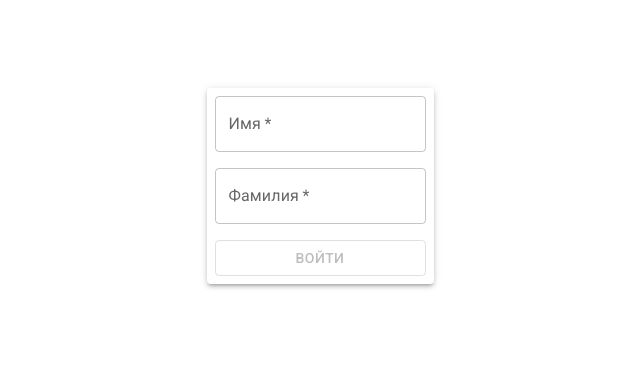
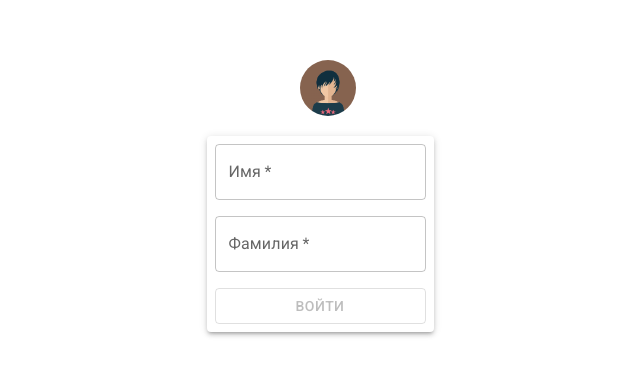
Before and after one commit to MaksimAndreevich/comment-wall, a React (Create React App) app: page / in a window 1280 px wide. Shown: the part 214-590 px from the top of the page, without its empty margins (320-960 px from the left). Built offline with nearby package versions, Linux system fonts and the light colour scheme.

Commit message:
avatar select

```diff
--- /dev/null
+++ b/src/components/AvatarSelect.tsx
@@ -0,0 +1,102 @@
+import * as React from "react";
+import Box from "@mui/material/Box";
+import Avatar from "@mui/material/Avatar";
+import Menu from "@mui/material/Menu";
+import MenuItem from "@mui/material/MenuItem";
+import IconButton from "@mui/material/IconButton";
+import Tooltip from "@mui/material/Tooltip";
+import { useStore } from "../stores";
+import { observer } from "mobx-react-lite";
+
+const avatarsList: string[] = [
+  "/static/avatars/112.png",
+  "/static/avatars/0158.png",
+  "/static/avatars/231.png",
+  "/static/avatars/488.png",
+  "/static/avatars/5833.png",
+  "/static/avatars/5903.png",
+];
+
+export const AvatarSelect = observer(() => {
+  const store = useStore("mainStore");
+  //TODO: e: type
+  const handleChangeAvatar = (e: any) => {
+    const { avatarPath } = e.currentTarget.dataset;
+    store.setUserAvatar(avatarPath);
+  };
+  const [anchorEl, setAnchorEl] = React.useState<null | HTMLElement>(null);
+  const open = Boolean(anchorEl);
+  const handleClick = (event: React.MouseEvent<HTMLElement>) => {
+    setAnchorEl(event.currentTarget);
+  };
+  const handleClose = () => {
+    setAnchorEl(null);
+  };
+  return (
+    <React.Fragment>
+      <Box sx={{ padding: 1, alignItems: "center", textAlign: "center" }}>
+        <Tooltip title="Выбор аватара">
+          <IconButton
+            onClick={handleClick}
+            size="large"
+            sx={{ ml: 2 }}
+            aria-controls={open ? "account-menu" : undefined}
+            aria-haspopup="true"
+            aria-expanded={open ? "true" : undefined}
+          >
+            <Avatar sx={{ width: 56, height: 56 }} src={store.user.avatar} />
+          </IconButton>
+        </Tooltip>
+      </Box>
+      <Menu
+        anchorEl={anchorEl}
+        id="account-menu"
+        open={open}
+        onClose={handleClose}
+        onClick={handleClose}
+        PaperProps={{
+          elevation: 0,
+          sx: {
+            overflow: "visible",
+            filter: "drop-shadow(0px 2px 8px rgba(0,0,0,0.32))",
+            mt: 1.5,
+            "& .MuiAvatar-root": {
+              width: 32,
+              height: 32,
+              ml: -0.5,
+              mr: 1,
+            },
+            "&:before": {
+              content: '""',
+              display: "block",
+              position: "absolute",
+              top: 0,
+              right: 14,
+              width: 10,
+              height: 10,
+              bgcolor: "background.paper",
+              transform: "translateY(-50%) rotate(45deg)",
+              zIndex: 0,
+            },
+          },
+        }}
+        transformOrigin={{ horizontal: "right", vertical: "top" }}
+        anchorOrigin={{ horizontal: "right", vertical: "bottom" }}
+      >
+        {avatarsList.map((avatar, i) => {
+          return (
+            <MenuItem
+              key={i}
+              data-avatar-path={avatar}
+              onClick={handleChangeAvatar}
+            >
+              <Avatar src={avatar} />
+            </MenuItem>
+          );
+        })}
+      </Menu>
+    </React.Fragment>
+  );
+});
+
+export default AvatarSelect;
--- a/src/components/Entrance.tsx
+++ b/src/components/Entrance.tsx
@@ -1,6 +1,7 @@
 import { Box, Button, FormControl, Paper, TextField } from "@mui/material";
 import { useState } from "react";
 import { useStore } from "../stores";
+import AvatarSelect from "./AvatarSelect";
 
 const Entrance = () => {
   const store = useStore("mainStore");
@@ -24,13 +25,14 @@ const Entrance = () => {
         display: "flex",
       }}
     >
-      <Paper
-        elevation={3}
+      <Box
         sx={{
           height: "auto",
           margin: "auto",
         }}
       >
+        <AvatarSelect />
+        <Paper elevation={3}>
           <FormControl
             onKeyPress={(event) => {
               if (event.key === "Enter") saveFullName();
@@ -74,6 +76,7 @@ const Entrance = () => {
           </FormControl>
         </Paper>
       </Box>
+    </Box>
   );
 };
 
--- a/src/components/SubmitPostBox.tsx
+++ b/src/components/SubmitPostBox.tsx
@@ -29,11 +29,7 @@ const SubmitPostBox = () => {
       component={"form"}
       onSubmit={handleSubmit}
     >
-      <Avatar
-        alt="Remy Sharp"
-        src="/static/avatars/112.png"
-        sx={{ margin: 1 }}
-      />
+      <Avatar alt="Remy Sharp" src={store.user.avatar} sx={{ margin: 1 }} />
       <TextField
         value={message}
         onChange={handleChangeMessage}
--- a/src/stores/MainStore.ts
+++ b/src/stores/MainStore.ts
@@ -11,7 +11,7 @@ export class MainStore implements IMainStore {
   user: IUser = {
     id: 0,
     name: "",
-    avatar: "",
+    avatar: "/static/avatars/112.png",
   };
 
   wallMessages: IUserPost[] = [
@@ -61,6 +61,13 @@ export class MainStore implements IMainStore {
   }
 
   @mobx.action
+  setUserAvatar(avatar: string) {
+    mobx.runInAction(() => {
+      this.user.avatar = avatar;
+    });
+  }
+
+  @mobx.action
   async init() {}
 
   sendMessage(msg: string) {
@@ -68,7 +75,7 @@ export class MainStore implements IMainStore {
       id: this.user.id,
       replyTo: null,
       author: this.user.name,
-      avatar: "/static/avatars/0158.png",
+      avatar: this.user.avatar,
       timestamp: moment().valueOf(),
       message: msg,
     };
```
Lines whose indentation alone changed are shown as unchanged.
